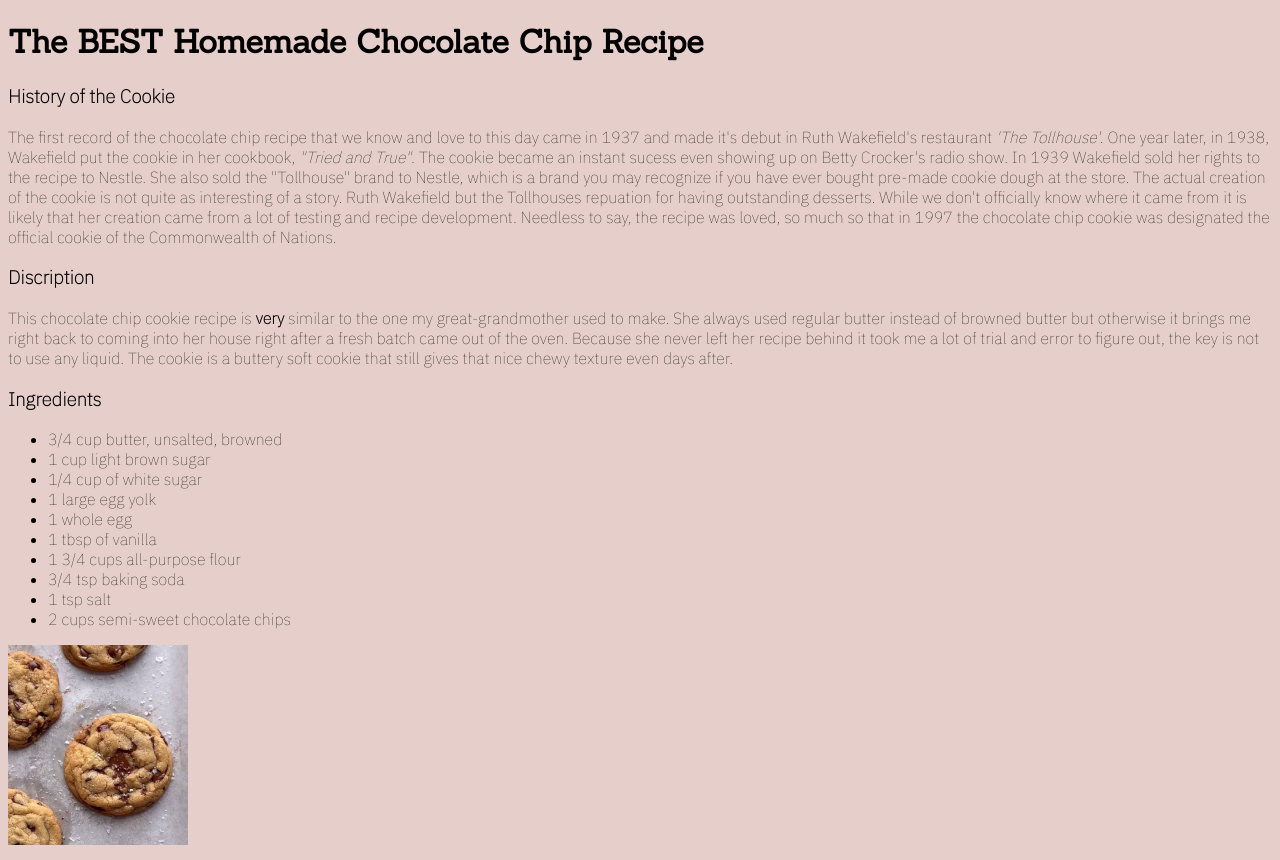
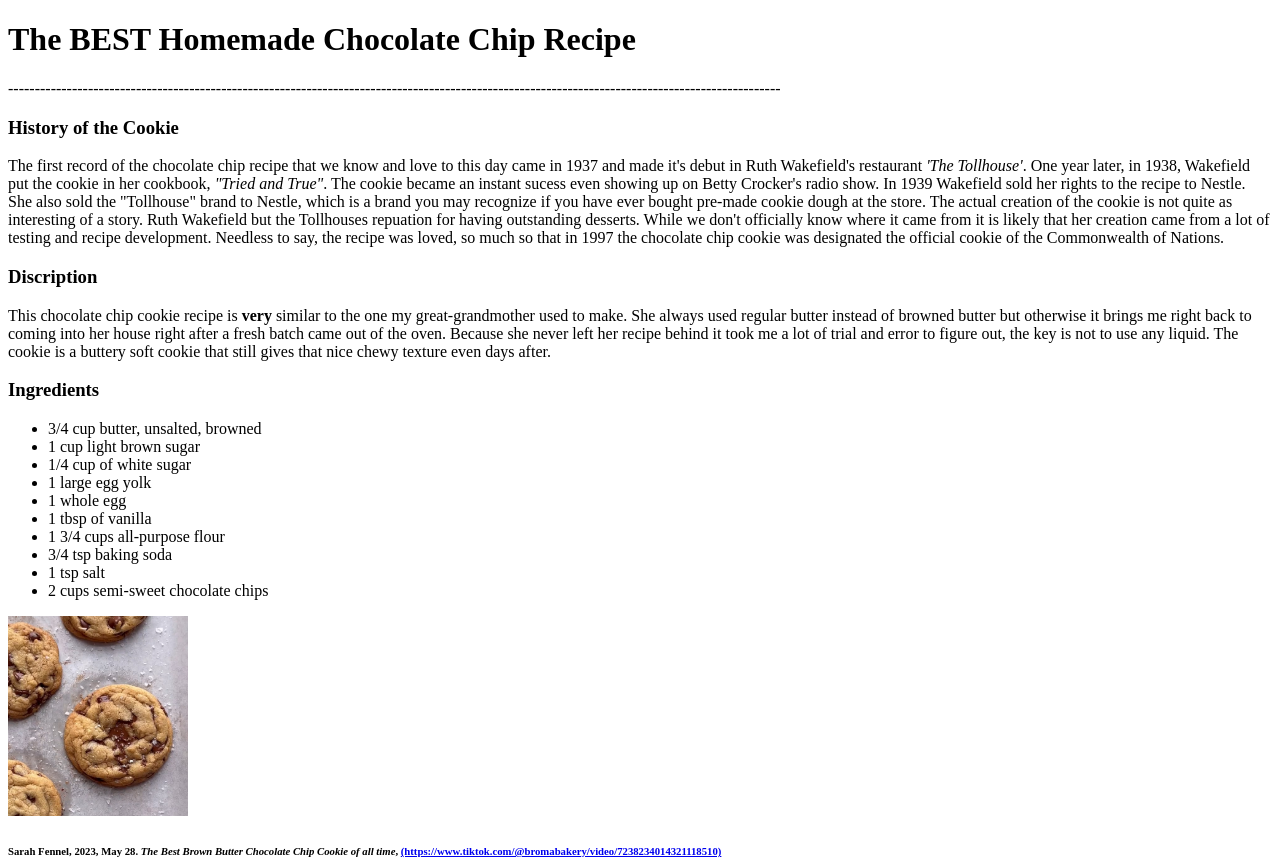
Before and after one commit to mtrice51/mtrice51.github.io, a plain HTML site: page index.html in a window 1280 px wide. Shown: the top 860 px of the page. Drawn offline with Linux system fonts and the light colour scheme.

Commit message:
font + more

```diff
--- a/index.html
+++ b/index.html
@@ -3,23 +3,24 @@
     <head>
         <meta charset="utf-8">
         <link rel="icon" href="media/cookieclipart.png">
-        <link rel="stylesheet" href="style/mystyle.css">
+        <link rel="stylesheet" href="css.css">
         <title>Matthew Trice's Recipe!</title>
         <link rel="preconnect" href="https://fonts.googleapis.com">
         <link rel="preconnect" href="https://fonts.gstatic.com" crossorigin>
-        <link href="https://fonts.googleapis.com/css2?family=Sanchez&display=swap" rel="stylesheet">
+        <link href="https://fonts.googleapis.com/css2?family=Arvo&display=swap" rel="stylesheet">
         <link rel="preconnect" href="https://fonts.googleapis.com">
         <link rel="preconnect" href="https://fonts.gstatic.com" crossorigin>
-        <link href="https://fonts.googleapis.com/css2?family=IBM+Plex+Sans:wght@100&display=swap" rel="stylesheet">
+        <link href="https://fonts.googleapis.com/css2?family=Catamaran:wght@100&display=swap" rel="stylesheet">
         <!--Matthew Trice, Period 2-->
     </head>
     <body>
         <h1 class="title">The BEST Homemade Chocolate Chip Recipe</h1>
-        <h3>History of the Cookie</h3>
+        <div class="top">-------------------------------------------------------------------------------------------------------------------------------------------------</div>
+        <h3 class="title">History of the Cookie</h3>
         <p>The first record of the chocolate chip recipe that we know and love to this day came in 1937 and made it's debut in Ruth Wakefield's restaurant <i>'The Tollhouse'</i>. One year later, in 1938, Wakefield put the cookie in her cookbook, <i>"Tried and True"</i>. The cookie became an instant sucess even showing up on Betty Crocker's radio show. In 1939 Wakefield sold her rights to the recipe to Nestle. She also sold the "Tollhouse" brand to Nestle, which is a brand you may recognize if you have ever bought pre-made cookie dough at the store. The actual creation of the cookie is not quite as interesting of a story. Ruth Wakefield but the Tollhouses repuation for having outstanding desserts. While we don't officially know where it came from it is likely that her creation came from a lot of testing and recipe development. Needless to say, the recipe was loved, so much so that in 1997 the chocolate chip cookie was designated the official cookie of the Commonwealth of Nations.</p>
-        <h3>Discription</h3>
+        <h3 class="title">Discription</h3>
         <p>This chocolate chip cookie recipe is <b><strong>very</strong></b> similar to the one my great-grandmother used to make. She always used regular butter instead of browned butter but otherwise it brings me right back to coming into her house right after a fresh batch came out of the oven. Because she never left her recipe behind it took me a lot of trial and error to figure out, the key is not to use any liquid. The cookie is a buttery soft cookie that still gives that nice chewy texture even days after. </p>
-        <h3>Ingredients</h3>
+        <h3 class="title">Ingredients</h3>
         <ul>
             <li>3/4 cup butter, unsalted, browned</li>
             <li>1 cup light brown sugar</li>
@@ -34,7 +35,7 @@
         </ul>
         <img src="media/chocolatechipcookie.jpg" alt="Chocolate Chip Cookie" style="width:180px;height:200px;">
         <h6>Sarah Fennel, 2023, May 28. <i>The Best Brown Butter Chocolate Chip Cookie of all time</i>, <a href="https://www.tiktok.com/@bromabakery/video/7238234014321118510">(https://www.tiktok.com/@bromabakery/video/7238234014321118510)</a></h6>
-        <h3>Directions</h3>
+        <h3 class="title">Directions</h3>
         <ol>
             <li>In a small/medium pot put 3/4 cup butter on low heat on your stove.It will start to bubble up and then it will turn a golden brown color.</li>
             <li>When it turns color add the browned butter to a large bowl with your two types of sugar, mix until just combined.</li>
@@ -47,13 +48,12 @@
             <li>OPTIONAL: Top cookies with a small pinch of sea salt</li>
             <li>Enjoy!</li>
         </ol>
-        <video width="180" height="200" autoplay muted>
-            <source src="media/chocolatechipcookiesalt.mp4" type="video/mp4">
+        <video width="180" height="200" controls>
+            <source src="chocolatechipcookiesalt.mp4" type="video/mp4">
         </video>
-        <p>RELOAD PAGE TO SEE VIDEO</p>
         <h4>Video Link:</h4>
         <p><a href="https://www.tiktok.com/@bromabakery/video/7238234014321118510">https://www.tiktok.com/@bromabakery/video/7238234014321118510</a></p>
-        <h2>Reference list entry</h2>
-        <p>“The History of the Chocolate Chip Cookie.” The Sugar Association, www.sugar.org/blog/the-history-of-the-chocolate-chip-cookie/#:~:text=The%20original%20recipe%20was%20created,intended%20to%20accompany%20ice%20cream. Accessed 9 Oct. 2023. </p>
+        <h2 class="title">Reference list entry</h2>
+        <p>“The History of the Chocolate Chip Cookie.” The Sugar Association, www.sugar.org/blog/the-history-of-the-chocolate-chip-cookie/#:~:text=The%20original%20recipe%20was%20created,intended%20to%20accompany%20ice%20cream Accessed 9 Oct. 2023. </p>
     </body>
 </html>
--- a/style/mystyle.css
+++ b/style/mystyle.css
@@ -1,7 +1,11 @@
+.title{
+    font-family: 'Arvo', serif;
+}
 body{
-    font-family: 'IBM Plex Sans', sans-serif;
-    background-color: #E6CFCA;
+    font-family: 'Catamaran', sans-serif;
 }
-.title{
-    font-family: 'Sanchez', serif;
+.top{
+    padding-top: 10px;
+    padding-bottom: 20px;
+    padding-left: 0px;
 }
```
